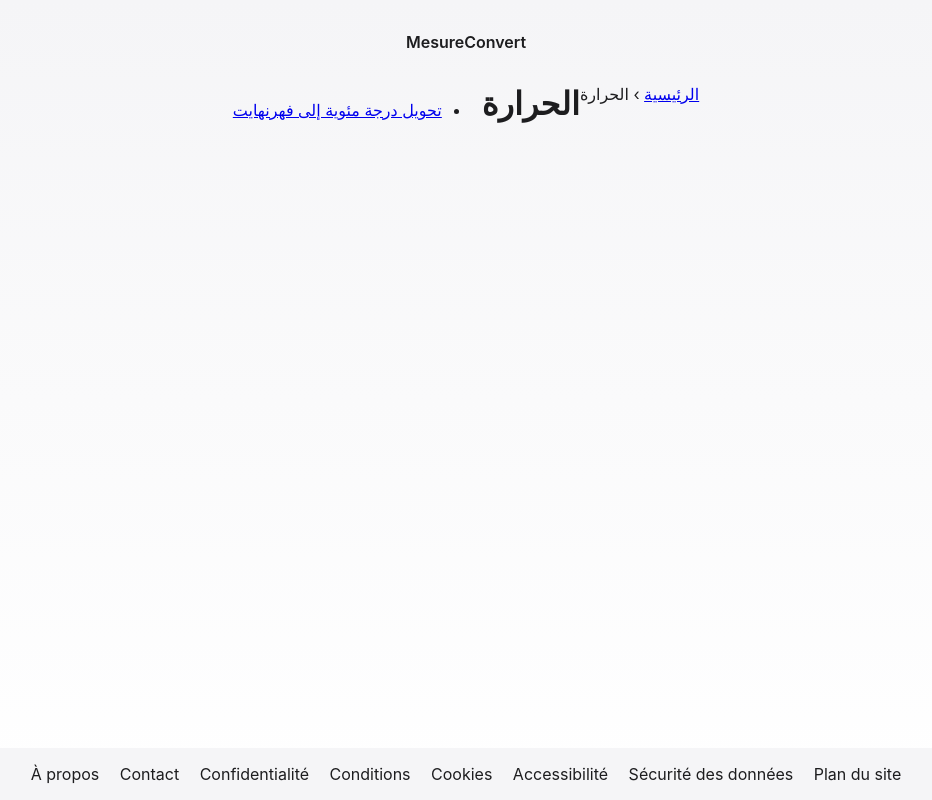
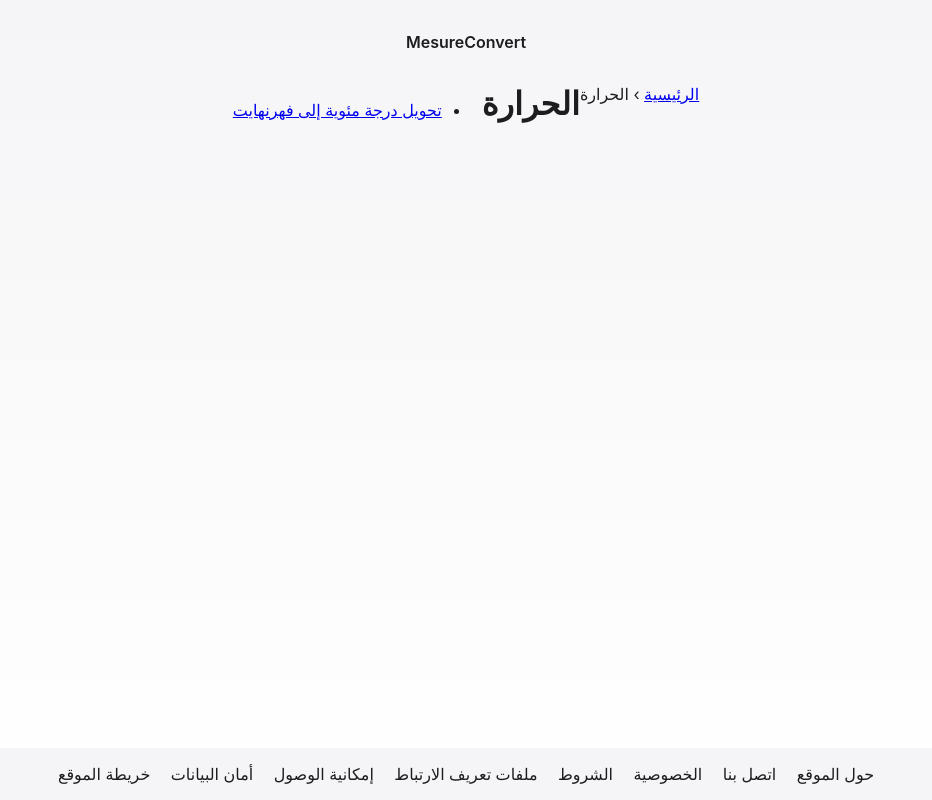
Before and after one commit to tokojimo/site, a plain HTML site: page ar/alhararah/index.html in a window 1280 px wide. Shown: the whole page, without its empty margins (174-1106 px from the left). Drawn offline with Linux system fonts and the light colour scheme.

Commit message:
fix: localize footer nav links

```diff
--- a/ar/alhararah/index.html
+++ b/ar/alhararah/index.html
@@ -32,14 +32,14 @@
   </main>
   <footer>
     <nav>
-      <a href="/a-propos.html">À propos</a>
-      <a href="/contact.html">Contact</a>
-      <a href="/politique-de-confidentialite.html">Confidentialité</a>
-      <a href="/conditions-generales.html">Conditions</a>
-      <a href="/cookies.html">Cookies</a>
-      <a href="/accessibilite.html">Accessibilité</a>
-      <a href="/securite-des-donnees.html">Sécurité des données</a>
-      <a href="/sitemap.html">Plan du site</a>
+      <a href="/ar/about.html">حول الموقع</a>
+      <a href="/ar/contact.html">اتصل بنا</a>
+      <a href="/ar/privacy.html">الخصوصية</a>
+      <a href="/ar/terms.html">الشروط</a>
+      <a href="/ar/cookies.html">ملفات تعريف الارتباط</a>
+      <a href="/ar/accessibility.html">إمكانية الوصول</a>
+      <a href="/ar/data-security.html">أمان البيانات</a>
+      <a href="/ar/sitemap.html">خريطة الموقع</a>
     </nav>
   </footer>
 </body>
```
Also changed, not shown: ar/alhararah/tahwil-darajah-mawiyah-ila-fahrenhayt/index.html (+8 -8 lines), en/length/index.html (+8 -8 lines), hi/lambai/index.html (+8 -8 lines).
